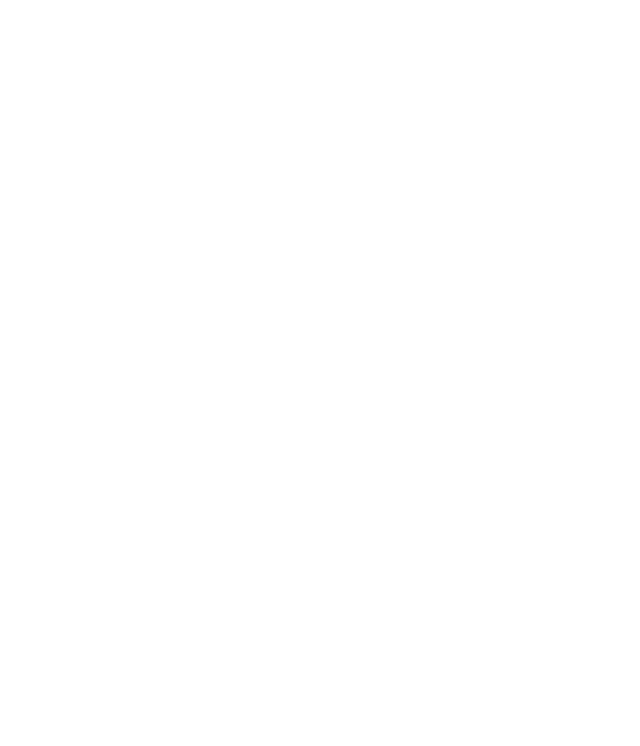
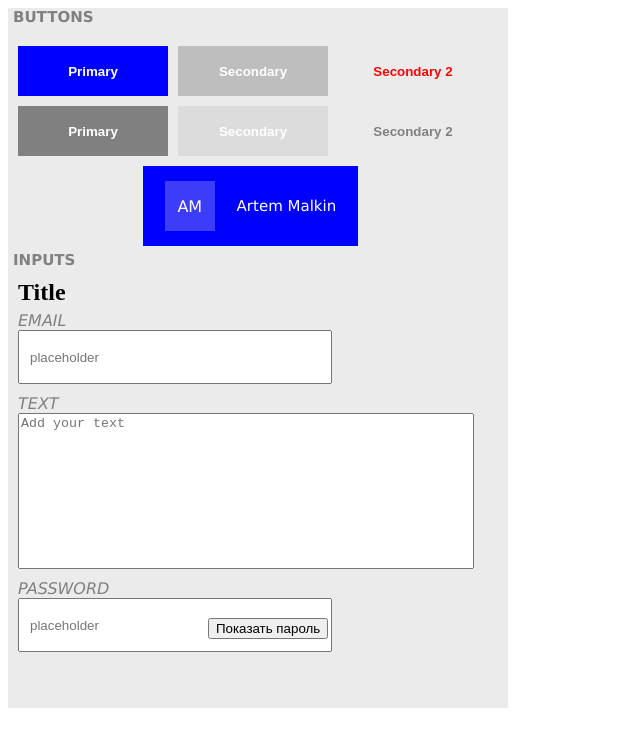
Before and after one commit to volirimx/FE104-react, a React (Vite) app: page / in a window 1280 px wide. Shown: the top 746 px of the page, without its empty margins (0-640 px from the left). Built offline with nearby package versions, Linux system fonts and the light colour scheme.

Commit message:
Added lesson37-38

```diff
--- a/src/App.css
+++ b/src/App.css
@@ -0,0 +1,34 @@
+div {
+    width: 350px;
+    margin: 0;
+}
+.menu {
+    width: 500px;
+    height: 700px;
+    background: rgb(235, 235, 235);
+}
+.text {
+    margin-top: 5px;
+    margin-left: 5px;
+    font-weight: 700;
+    color: gray;
+}
+h2 {
+    margin-top: 5px;
+    margin-bottom: 5px;
+    margin-left: 10px;
+}
+label {
+    font-family: Verdana, Geneva, Tahoma, sans-serif;
+    font-style: italic;
+    color: gray;
+    margin-left: 10px;
+}
+textarea {
+    display: block;
+    margin-left: 10px;
+    margin-bottom: 10px;
+    resize: none;
+    width: 450px;
+    height: 150px;
+}
--- a/src/App.tsx
+++ b/src/App.tsx
@@ -1,7 +1,38 @@
-import "./App.css";
+import { useState } from 'react'
+import './App.css'
+import { Button } from './components/Button'
+import { Form } from './components/Form'
+import { Username } from './components/Username'
+import { Password } from './components/Password'
+
 
 function App() {
-  return <div></div>;
+  const [password, setPassword] = useState('');
+
+  const handlePasswordChange = (value: string) => {
+    setPassword(value);
+  }
+
+  return <>
+    <div className='menu'>
+      <h1 className='text'>BUTTONS</h1>
+        <Button mode='Primary' text='Primary' isDisabled={false}/>
+        <Button mode='Secondary' text='Secondary' isDisabled={false}/>
+        <Button mode='Tretiary' text='Secondary 2' isDisabled={false}/>
+        <Button mode='Primary' text='Primary' isDisabled={true}/>
+        <Button mode='Secondary' text='Secondary' isDisabled={true}/>
+        <Button mode='Tretiary' text='Secondary 2' isDisabled={true}/>
+        <Username user='Artem Malkin'/>
+      <h1 className='text'>INPUTS</h1>
+        <h2>Title</h2>
+        <label>EMAIL</label>
+        <Form />
+        <label>TEXT</label>
+        <textarea placeholder='Add your text'></textarea>
+        <label>PASSWORD</label>
+        <Password value={password} onChange={handlePasswordChange}/>
+    </div>
+  </>
 }
 
-export default App;
+export default App
--- /dev/null
+++ b/src/components/Button/index.module.css
@@ -0,0 +1,52 @@
+.Button {
+    margin-left: 10px;
+    margin-top: 10px;
+    width: 150px;
+    height: 50px;
+}
+.Primary {
+    background: blue;
+    color: white;
+    font-weight: 700;
+    border: none;
+}
+.Primary:hover {
+    background: rgb(52, 52, 255);
+}
+.Primary:active {
+    background: rgb(121, 121, 255);
+}
+.Primary:disabled {
+    background: gray;
+}
+.Secondary {
+    background: rgb(190, 190, 190);
+    color: white;
+    font-weight: 700;
+    border: none;
+}
+.Secondary:hover {
+    background: rgb(168, 168, 168);
+}
+.Secondary:active {
+    background: gray;
+}
+.Secondary:disabled {
+    background: rgb(220, 220, 220);
+}
+.Tretiary {
+    background: none;
+    color: red;
+    font-weight: 700;
+    border: none;
+}
+.Tretiary:hover {
+    border: 1px solid rgb(206, 206, 206);
+}
+.Tretiary:active {
+    border: 1px solid black;
+}
+.Tretiary:disabled {
+    color: gray;
+    border: none;
+}
--- /dev/null
+++ b/src/components/Button/index.tsx
@@ -0,0 +1,15 @@
+import styles from './index.module.css'
+
+type ButtonMode = 'Primary' | 'Secondary' | 'Tretiary'
+
+interface props {
+    text: string;
+    mode: ButtonMode;
+    isDisabled: boolean;
+}
+
+export function Button({text, isDisabled, mode} : props) {
+    return <>
+        <button className={`${styles.Button} ${styles[mode]}`} disabled={isDisabled}>{text}</button>
+    </>
+}
--- /dev/null
+++ b/src/components/Form/index.tsx
@@ -0,0 +1,32 @@
+import { useState } from "react"
+import { Input } from "../Input";
+
+export function Form() {
+    const [email, setEmail] = useState('');
+    const [emailError, setEmailError] = useState('');
+
+    const handleChange = (e: any) => {
+        const {value} = e.target;
+        setEmail(value);
+        setEmailError(validateEmail(value));
+    };
+
+    const handleSubmit = (e: any) => {
+        e.preventDefault();
+    }
+
+    const validateEmail = (value: string) => {
+        if(!value) {
+            return 'Введите email';
+        }
+        const emailPattern = /^[^\s@]+@[^\s@]+\.[^\s@]+$/;
+        if(!emailPattern.test(value)) {
+            return 'Неправильный формат email';
+        }
+        return '';
+    }
+
+    return <form onSubmit={handleSubmit}>
+        <Input value={email} onChange={handleChange} error={emailError} disabled={false} type="email" placeholder="placeholder"></Input>
+    </form>;
+}
--- /dev/null
+++ b/src/components/Input/index.module.css
@@ -0,0 +1,31 @@
+.Input {
+    margin-left: 10px;
+    margin-bottom: 10px;
+    width: 290px;
+    height: 30px;
+    padding: 10px;
+}
+.Input:hover {
+    border: 2px solid gray;
+}
+.Input:focus {
+    outline: none;
+    pointer-events: none;
+}
+.Input:disabled {
+    background: rgb(216, 216, 216);
+    border: none;
+}
+.error {
+    margin-left: 10px;
+    color: red;
+}
+.errorInput {
+    border: 1px solid red;
+}
+.errorInput:hover {
+    border: 1px solid red;
+}
+.text {
+    height: 500px;
+}
--- /dev/null
+++ b/src/components/Input/index.tsx
@@ -0,0 +1,24 @@
+import styles from './index.module.css'
+
+type TypeMode = 'email' | 'password' | 'text';
+
+interface props {
+    disabled: boolean;
+    type: TypeMode;
+    placeholder: string;
+    value?: string;
+    onChange?: any;
+    error?: any;
+}
+
+export function Input({disabled, placeholder, type, value, onChange, error} : props) {
+    return <div><input className={`${styles.Input} ${error && styles.errorInput}`}
+        type={type}
+        placeholder={placeholder}
+        disabled={disabled}
+        value={value}
+        onChange={onChange}
+        />
+        {error && <span className={styles.error}>{error}</span>}
+    </div>
+}
--- /dev/null
+++ b/src/components/Password/index.module.css
@@ -0,0 +1,8 @@
+.passwrdbtn {
+    position: absolute;
+    left: 200px;
+    top: 20px;
+}
+.passwordDiv {
+    position: relative;
+}
--- /dev/null
+++ b/src/components/Password/index.tsx
@@ -0,0 +1,33 @@
+import { useState } from "react"
+import { Input } from "../Input";
+import styles from './index.module.css'
+
+interface props {
+    value: string;
+    onChange: any;
+}
+
+export function Password({value, onChange} : props) {
+    const [showPassword, setShowPassword] = useState(false);
+
+    const handleChange = (e : any) => {
+        onChange(e.target.value);
+    };
+
+    const togglePasswordVisibility = () => {
+        setShowPassword(!showPassword);
+    };
+
+    return <div className={styles.passwordDiv}>
+        <Input
+            type={showPassword? "text" : "password"}
+            value={value}
+            onChange={handleChange}
+            disabled={false}
+            placeholder="placeholder"
+        />
+        <button className={styles.passwrdbtn} onClick={togglePasswordVisibility}>
+            {showPassword? 'Скрыть пароль' : 'Показать пароль'}
+        </button>
+    </div>
+}
--- /dev/null
+++ b/src/components/Username/index.module.css
@@ -0,0 +1,27 @@
+.Username {
+    display: flex;
+    justify-content: space-evenly;
+    align-items: center;
+    margin-top: 10px;
+    margin-left: 135px;
+    width: 215px;
+    height: 80px;
+    background: blue;
+}
+.UsernameShort {
+    font-family: Verdana, Geneva, Tahoma, sans-serif;
+    width: 50px;
+    height: 50px;
+    background: rgb(60, 60, 249);
+    color: white;
+    display: flex;
+    align-items: center;
+    justify-content: center;
+    font-weight: 400;
+}
+h1 {
+    font-family: Verdana, Geneva, Tahoma, sans-serif;
+    color: white;
+    font-size: 15px;
+    font-weight: 400;
+}
--- /dev/null
+++ b/src/components/Username/index.tsx
@@ -0,0 +1,15 @@
+import styles from './index.module.css'
+
+interface props {
+    user: string;
+}
+
+export function Username({user} : props) {
+    const words = user.split(' ');
+    const initials = words.map(word => word.charAt(0));
+    const initialsString = initials.join('');
+    return <div className={styles.Username}>
+        <div className={styles.UsernameShort}>{initialsString}</div>
+        <h1 className={styles.h1}>{user}</h1>
+    </div>
+}
```
